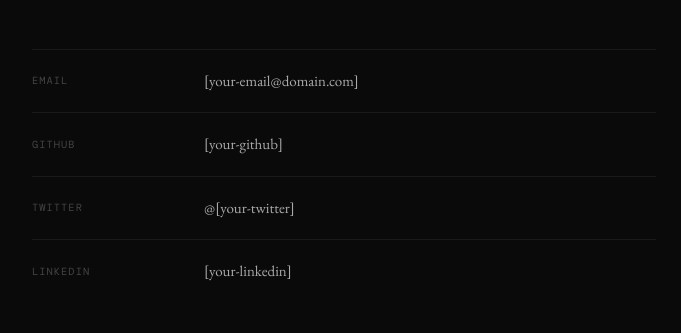
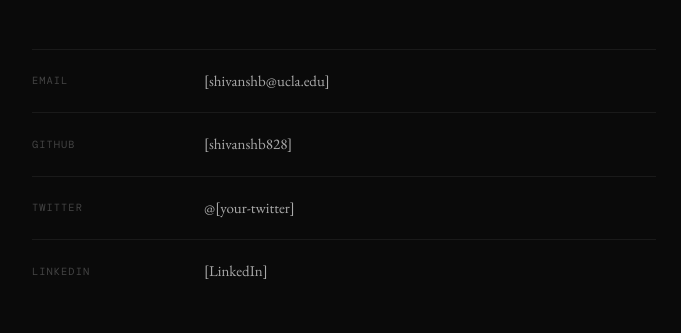
Before and after one commit to shivanshb828/Personal-Website, a Next.js app: page /contact in a window 1280 px wide. Shown: the part 285-618 px from the top of the page, without its empty margins (296-977 px from the left). Built offline with nearby package versions, Linux system fonts and the light colour scheme; a web font is replaced by a local one.

Commit message:
updating credentials

```diff
--- a/app/contact/page.tsx
+++ b/app/contact/page.tsx
@@ -7,13 +7,13 @@ export const metadata: Metadata = {
 const socials = [
   {
     label: 'Email',
-    display: '[your-email@domain.com]',
-    href: 'mailto:[your-email@domain.com]',
+    display: '[shivanshb@ucla.edu]',
+    href: 'mailto:[shivanshb@ucla.edu]',
   },
   {
     label: 'GitHub',
-    display: '[your-github]',
-    href: 'https://github.com/[your-github]',
+    display: '[shivanshb828]',
+    href: 'https://github.com/shivanshb828',
     external: true,
   },
   {
@@ -24,8 +24,8 @@ const socials = [
   },
   {
     label: 'LinkedIn',
-    display: '[your-linkedin]',
-    href: 'https://linkedin.com/in/[your-linkedin]',
+    display: '[LinkedIn]',
+    href: 'https://linkedin.com/in/shivansh~bansal',
     external: true,
   },
 ]
```
